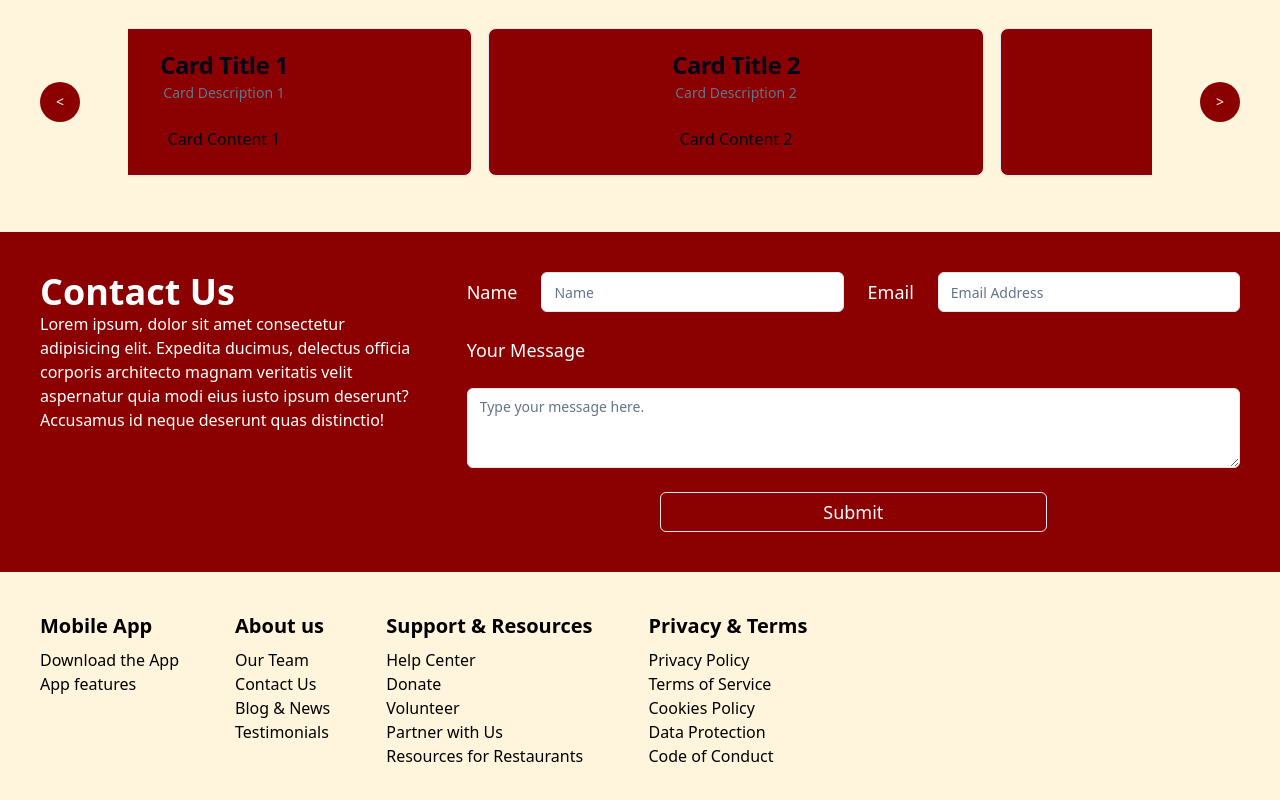
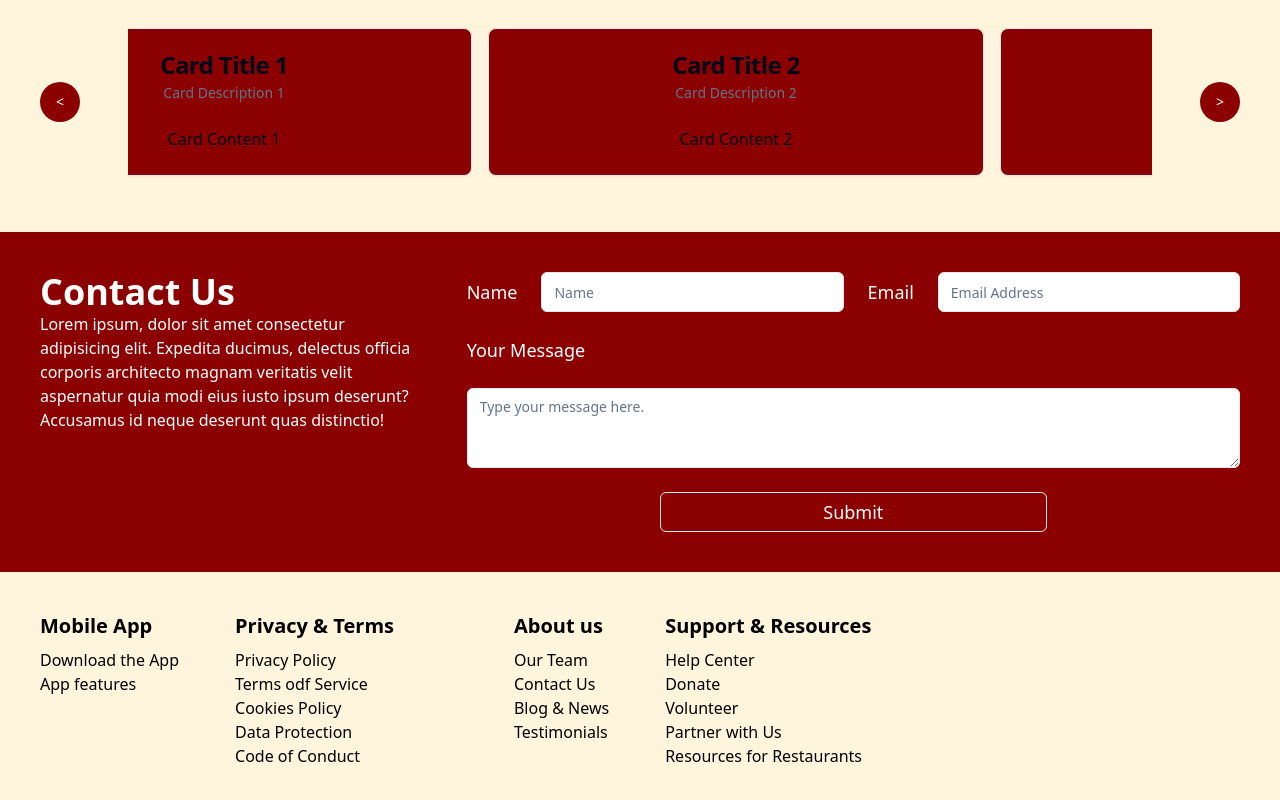
Before and after one commit to AidFusion/AidFusion-fe, a React (Vite) app in the folder AidFusion/: page / in a window 1280 px wide. Shown: the part 1304-2104 px from the top of the page. Built offline with nearby package versions, Linux system fonts and the light colour scheme.

Commit message:
Update Footer.jsx

```diff
--- a/AidFusion/src/components/Footer.jsx
+++ b/AidFusion/src/components/Footer.jsx
@@ -7,7 +7,7 @@ export const Footer = () => {
       <div className='flex justify-evenly gap-10 md:gap-14'>
         <div className='flex flex-col gap-2'>
           <div className='font-semibold text-xl'>Mobile App</div>
-          <ul className='gap-1'>
+          <ul className=''>
             <li>
               <Link to="">Download the App</Link>
             </li>
@@ -17,8 +17,30 @@ export const Footer = () => {
           </ul>
         </div>
         <div className='flex flex-col gap-2'>
+          <div className='font-semibold text-xl'>Privacy & Terms</div>
+          <ul className=''>
+          <li>
+              <Link to="">Privacy Policy</Link>
+            </li>
+            <li>
+              <Link to="">Terms odf Service</Link>
+            </li>
+            <li>
+              <Link to="">Cookies Policy</Link>
+            </li>
+            <li>
+              <Link to="">Data Protection</Link>
+            </li>
+            <li>
+              <Link to="">Code of Conduct</Link>
+            </li>
+          </ul>
+        </div>
+      </div>
+      <div className='flex justify-evenly gap-10 md:gap-14'>
+        <div className='flex flex-col gap-2'>
           <div className='font-semibold text-xl'>About us</div>
-          <ul className='gap-1'>
+          <ul className=''>
             <li>
               <Link to="">Our Team</Link>
             </li>
@@ -33,10 +55,9 @@ export const Footer = () => {
             </li>
           </ul>
         </div>
-      <div className='flex justify-evenly gap-10 md:gap-14'>
         <div className='flex flex-col gap-2'>
           <div className='font-semibold text-xl'>Support & Resources</div>
-          <ul className='gap-1'>
+          <ul className=''>
             <li>
               <Link to="">Help Center</Link>
             </li>
@@ -55,27 +76,6 @@ export const Footer = () => {
           </ul>
         </div>
       </div>
-        <div className='flex flex-col gap-2'>
-          <div className='font-semibold text-xl'>Privacy & Terms</div>
-          <ul className='gap-1'>
-          <li>
-              <Link to="">Privacy Policy</Link>
-            </li>
-            <li>
-              <Link to="">Terms of Service</Link>
-            </li>
-            <li>
-              <Link to="">Cookies Policy</Link>
-            </li>
-            <li>
-              <Link to="">Data Protection</Link>
-            </li>
-            <li>
-              <Link to="">Code of Conduct</Link>
-            </li>
-          </ul>
-        </div>
-      </div>
     </div>
   )
-}
+          }
```
